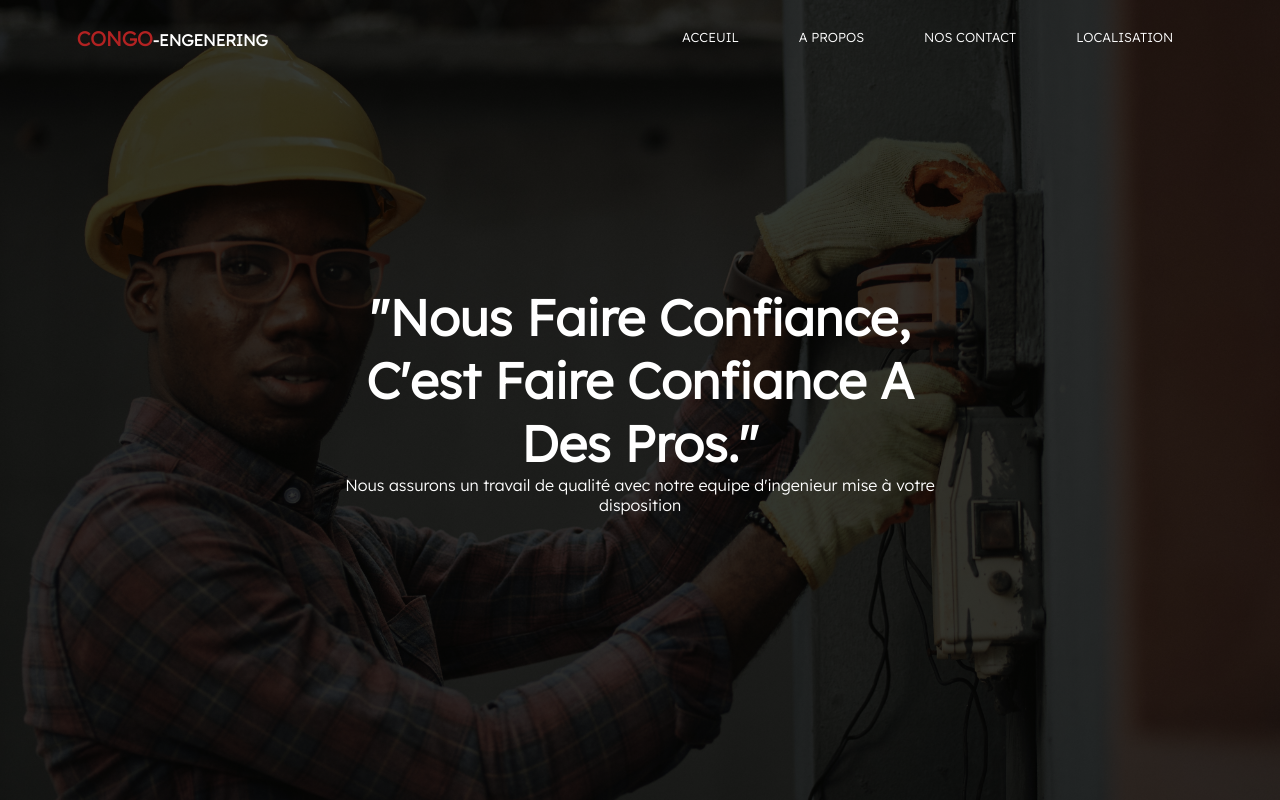
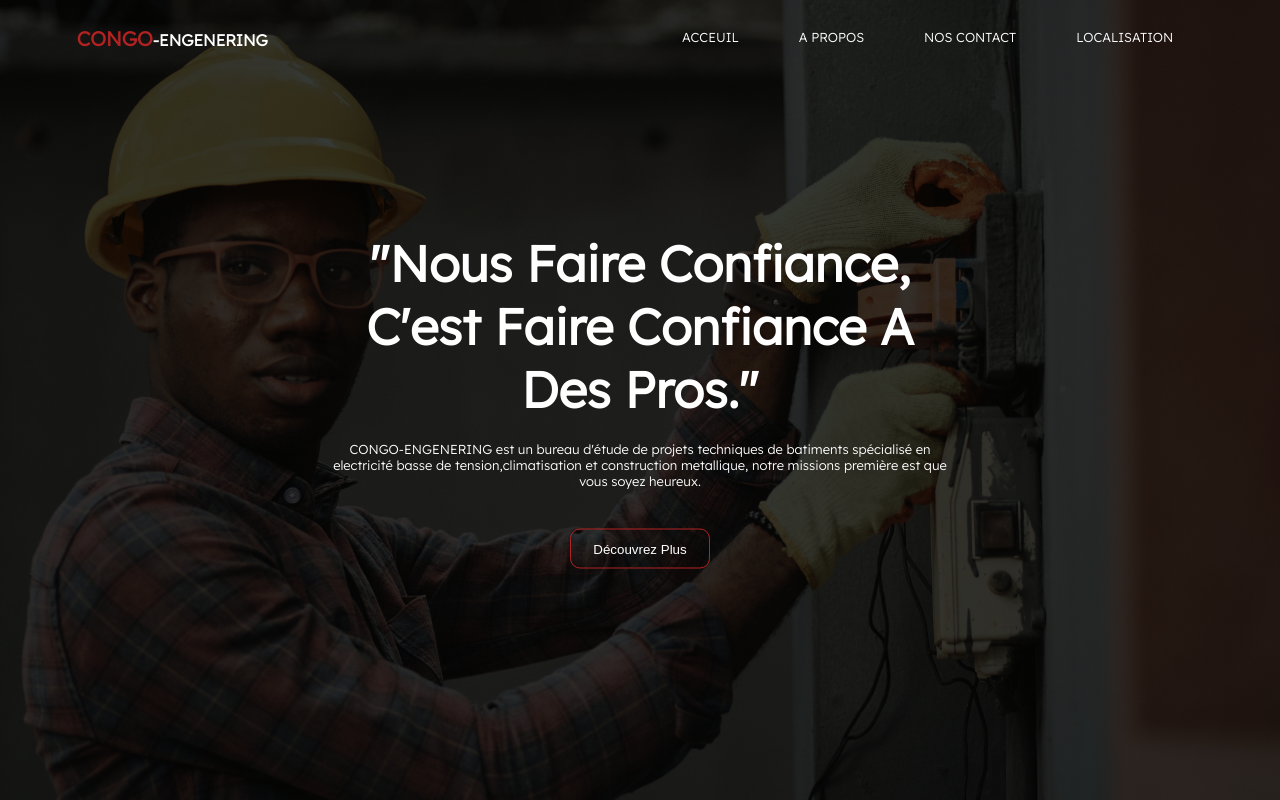
Before and after one commit to josuethetika/congoengenering, a plain HTML site: page index.html in a window 1280 px wide. Drawn offline with Linux system fonts and the light colour scheme; a web font is replaced by a local one.

Commit message:
new update

```diff
--- a/index.html
+++ b/index.html
@@ -24,7 +24,10 @@
         </nav>
         <div class="text-box">
             <h1>"Nous Faire Confiance, C'est Faire Confiance A Des Pros." </h1>
-            <P>Nous assurons un travail de qualité avec notre equipe d'ingenieur mise à votre disposition</P>
+            <P>CONGO-ENGENERING est un bureau d'étude de projets techniques de batiments spécialisé en electricité basse de tension,climatisation et construction metallique, notre missions première est que vous soyez heureux.</P>
+            <div class="btn">
+                <button>Découvrez Plus</button>
+            </div>
         </div>
     </section>
 </body>
--- a/style.css
+++ b/style.css
@@ -21,6 +21,8 @@ nav{
     position: relative;
     justify-content: space-between;
 }
+
+
 .logo h4{
     color: #fff;
 }
@@ -65,3 +67,25 @@ nav{
 .text-box h1{
     font-size: 50px;
 }
+.text-box p{
+    margin-top: 20px;
+    font-size: 13px;
+}
+.btn{
+    margin-top:40px;
+
+}
+.btn button{
+    width: 140px;
+    height: 40px;
+    background-color: transparent;
+    border: 1px solid firebrick;
+    color: #fff;
+    border-radius:10px;
+    transition: all ease-in-out;
+}
+.btn button:hover{
+    background-color: firebrick;
+
+
+}
```
